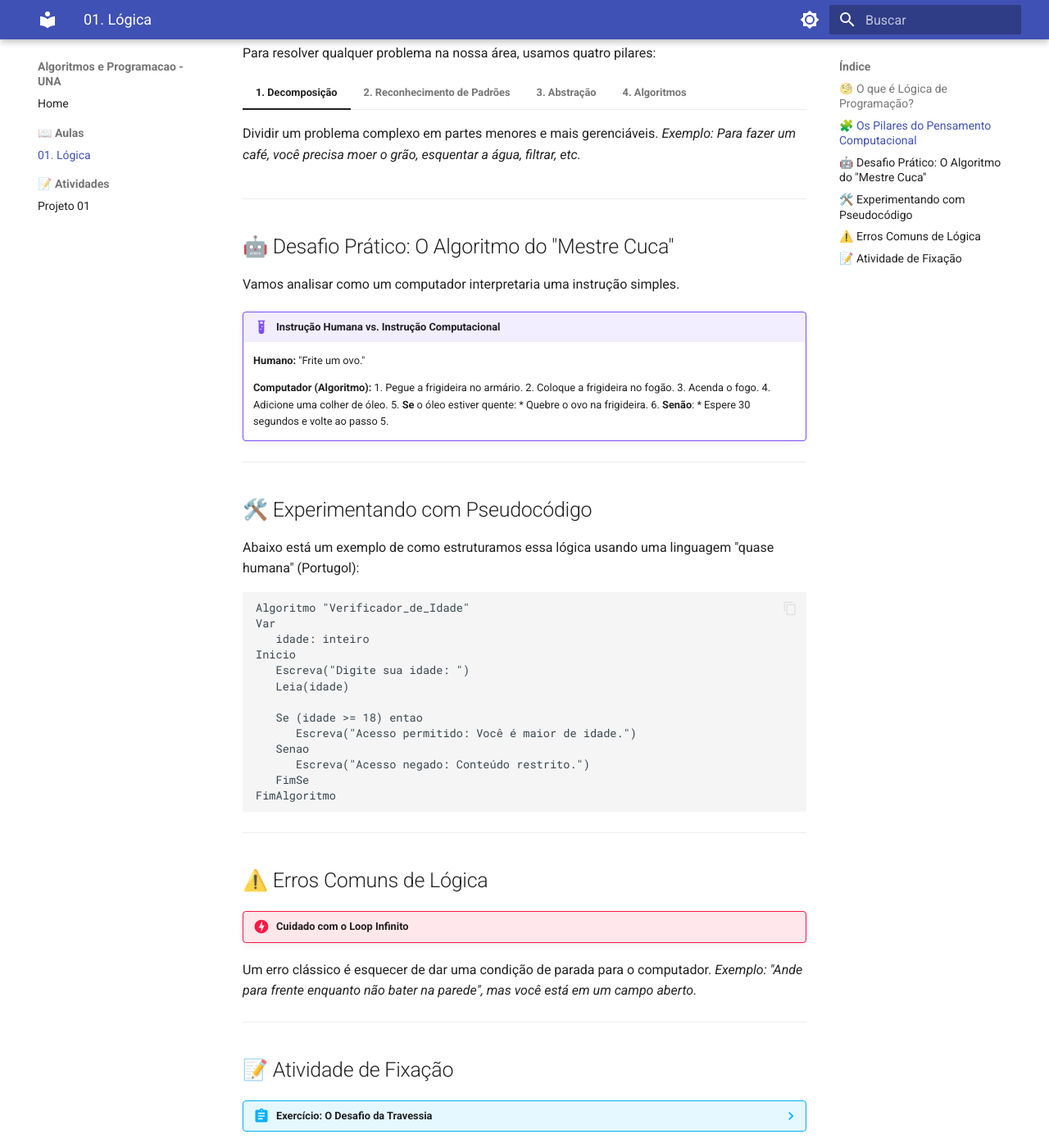
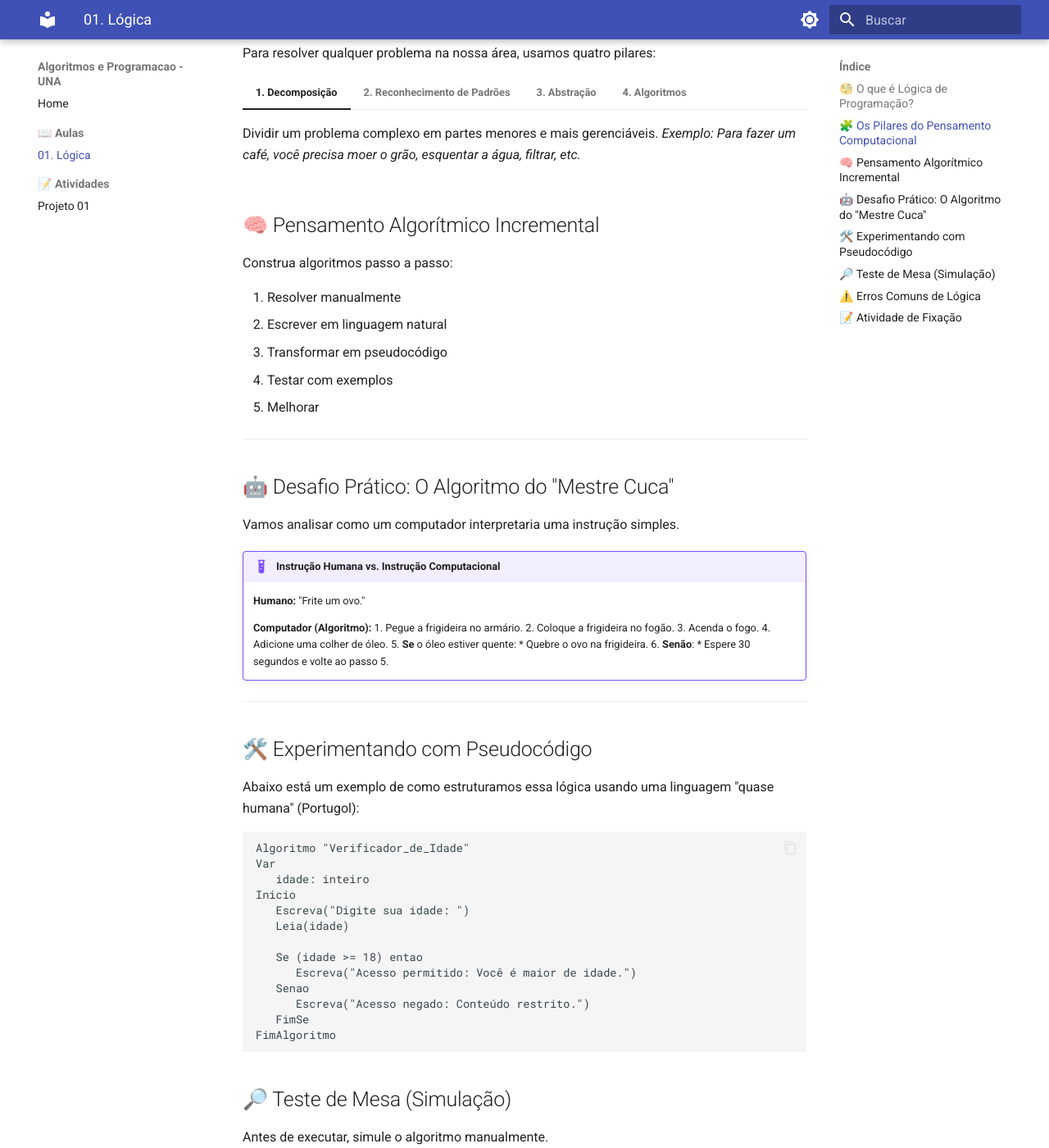
Before and after one commit to danhpaiva/una-algprog-mkdocs-202601, an MkDocs documentation site: the page built from docs/aulas/01-logica.md, in a window 1280 px wide and 1400 px high, scrolled down 619 px. Shown: the whole window at 82% size. Built offline with MkDocs 1.6.1 and Material for MkDocs 9.7.7, drawn with Linux system fonts in a browser that asks for light colours; some of the changed text lies outside the part shown.

Commit message:
feat: incrementar texto

````diff
--- a/docs/aulas/01-logica.md
+++ b/docs/aulas/01-logica.md
@@ -32,6 +32,16 @@ Para resolver qualquer problema na nossa área, usamos quatro pilares:
 === "4. Algoritmos"
     Criar o passo a passo definitivo (a receita) para resolver o problema.
 
+
+## 🧠 Pensamento Algorítmico Incremental
+
+Construa algoritmos passo a passo:
+
+1.  Resolver manualmente
+2.  Escrever em linguagem natural
+3.  Transformar em pseudocódigo
+4.  Testar com exemplos
+5.  Melhorar
 ---
 
 ## 🤖 Desafio Prático: O Algoritmo do "Mestre Cuca"
@@ -75,6 +85,16 @@ Inicio
 FimAlgoritmo
 ```
 
+## 🔎 Teste de Mesa (Simulação)
+
+Antes de executar, simule o algoritmo manualmente.
+
+  idade   Resultado
+  ------- -----------
+  10      Negado
+  18      Permitido
+  30      Permitido
+
 ---
 
 ## ⚠️ Erros Comuns de Lógica
````
